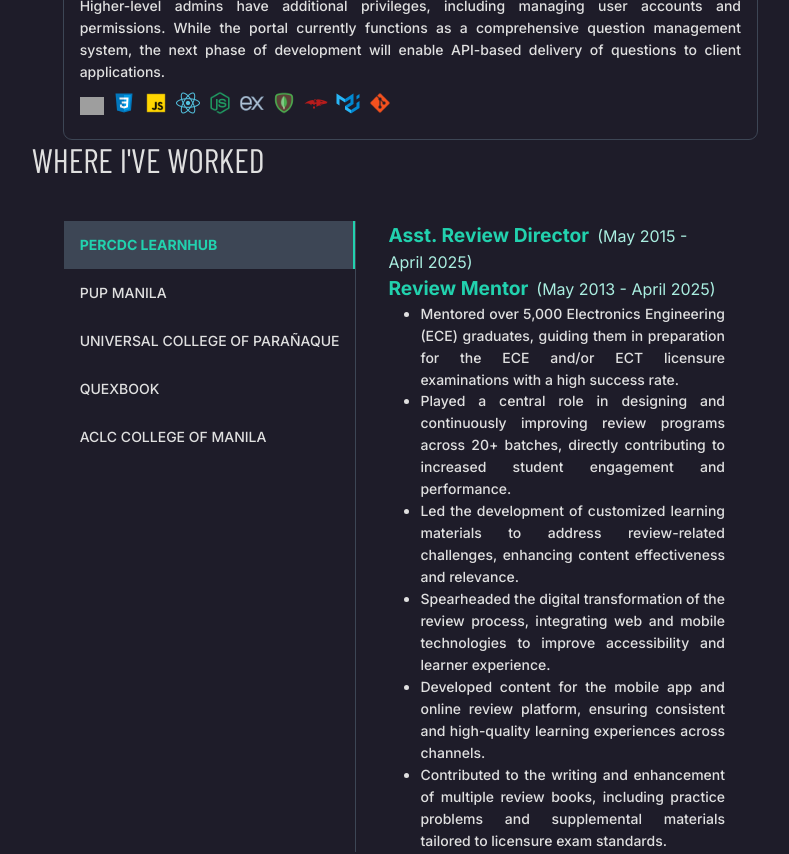
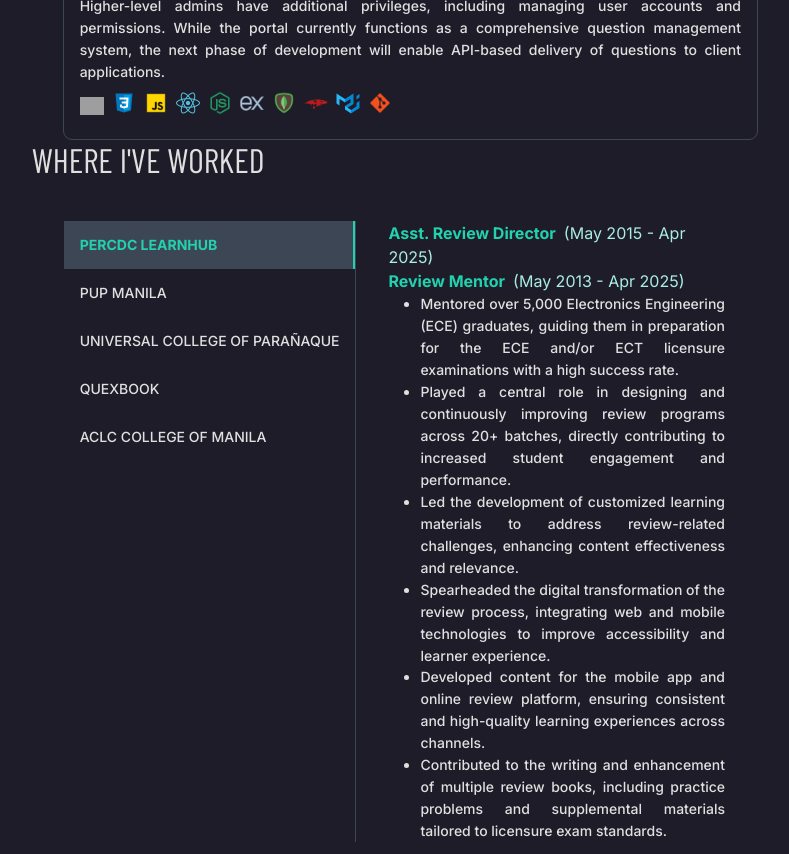
Before and after one commit to aramind/robin-mon-miranda-dev-portfolio, a React (Create React App) app: page / in a window 1280 px wide. Shown: the part 2180-3034 px from the top of the page, without its empty margins (443-1232 px from the left). Built offline with nearby package versions, Linux system fonts and the light colour scheme; grey boxes are pictures that could not be loaded; a web font is replaced by a local one.

Commit message:
feat: making the exp section dynamic

```diff
--- a/src/data/data.js
+++ b/src/data/data.js
@@ -77,8 +77,8 @@ export const experiences = [
     company: "PERCDC Learnhub",
     location: "Manila, Cebu, and Cavite, Philippines",
     roles: [
-      { title: "Asst. Review Director", period: "May 2015 - April 2025" },
-      { title: "Review Mentor", period: "May 2013 - April 2025" },
+      { title: "Asst. Review Director", period: "May 2015 - Apr 2025" },
+      { title: "Review Mentor", period: "May 2013 - Apr 2025" },
     ],
     highlights: [
       "Mentored over 5,000 Electronics Engineering (ECE) graduates, guiding them in preparation for the ECE and/or ECT licensure examinations with a high success rate.",
@@ -93,8 +93,8 @@ export const experiences = [
     company: "PUP Manila",
     location: "Manila, Philippines",
     roles: [
-      { title: "Full-time Instructor", period: "June 2022 – Feb 2025" },
-      { title: "Part-time Instructor", period: "June 2016 – June 2022" },
+      { title: "Full-time Instructor", period: "Jun 2022 – Feb 2025" },
+      { title: "Part-time Instructor", period: "Jun 2016 – Jun 2022" },
     ],
     highlights: [
       "Taught and mentored over 3,000 students in Electronics, Electrical, and Mechanical Engineering programs, delivering in-depth instruction in electronics and communication systems.",
@@ -106,9 +106,7 @@ export const experiences = [
   {
     company: "Universal College of Parañaque",
     location: "Parañaque, Philippines",
-    roles: [
-      { title: "Part-time Instructor", period: "January 2017 – March 2023" },
-    ],
+    roles: [{ title: "Part-time Instructor", period: "Jan 2017 – Mar 2023" }],
     highlights: [
       "Delivered instruction in mathematics, allied sciences, electronics, and communication systems to students in the ECE, EE, IE, and CpE programs, fostering both theoretical understanding and practical application.",
       "Played a key role in preparing graduating students—especially in the ECE and EE departments—for licensure exams, contributing to the school’s consistently above-national average passing rates.",
@@ -121,7 +119,7 @@ export const experiences = [
     roles: [
       {
         title: "Academic Content Developer & Evaluator",
-        period: "January 2016 – December 2023",
+        period: "Jan 2016 – Dec 2023",
       },
     ],
     highlights: [
@@ -133,9 +131,7 @@ export const experiences = [
   {
     company: "ACLC College of Manila",
     location: "Manila, Philippines",
-    roles: [
-      { title: "Part-Time Instructor", period: "June 2019 – March 2020" },
-    ],
+    roles: [{ title: "Part-Time Instructor", period: "Jun 2019 – Mar 2020" }],
     highlights: [
       "Taught foundational Math and Science courses to students in the Information Systems program.",
       "Helped students in their understanding and academic success in core subjects.",
--- a/src/sections/experiences/ExpMain.jsx
+++ b/src/sections/experiences/ExpMain.jsx
@@ -1,8 +1,11 @@
 import SectionTitle from "../../components/SectionTitle";
-import { Box, Tab, Tabs, Typography } from "@mui/material";
+import { Box, Stack, Tab, Tabs, Typography } from "@mui/material";
 import Experience from "./Experience";
 import { useState } from "react";
 import ExpPanel from "./ExpPanel";
+import useIsInMobile from "../../hooks/useIsInMobile";
+import ExpMainMobile from "./ExpMainMobile";
+import ExperienceMobile from "./ExperienceMobile";
 
 const prepExpTabs = (experiences) => {
   const expTabs = experiences?.map((exp, index) => ({
@@ -13,6 +16,8 @@ const prepExpTabs = (experiences) => {
 };
 
 const ExpMain = ({ experiences }) => {
+  const isInMobile = useIsInMobile();
+
   const [selectedExp, setSelectedExp] = useState(0);
 
   const handleChange = (e, newValue) => {
@@ -26,6 +31,13 @@ const ExpMain = ({ experiences }) => {
     <Box width={1} height={1}>
       <SectionTitle title="Where I've worked" />
       <br />
+      {isInMobile ? (
+        <Stack spacing={2}>
+          {experiences?.map((exp, index) => (
+            <ExperienceMobile key={index} exp={exp} />
+          ))}
+        </Stack>
+      ) : (
         <Box sx={{ display: "flex", flexDirection: "row", mt: 2 }} px={4}>
           <Tabs
             orientation="vertical"
@@ -68,6 +80,7 @@ const ExpMain = ({ experiences }) => {
             {preparedExpTabs?.[selectedExp]?.component}
           </Box>
         </Box>
+      )}
       {/* Render the selected experience */}
     </Box>
   );
--- /dev/null
+++ b/src/sections/experiences/ExpMainMobile.jsx
@@ -0,0 +1,33 @@
+import { Box, Stack, Typography } from "@mui/material";
+import React from "react";
+import ExpMain from "./ExpMain";
+import ExperienceMobile from "./ExperienceMobile";
+import SectionTitle from "../../components/SectionTitle";
+
+const ExpMainMobile = ({ experiences }) => {
+  console.log(experiences);
+  return (
+    <Box width={1} height={1}>
+      <SectionTitle title="Where I've worked" />
+      <br />
+      <Stack
+        spacing={1}
+        width={1}
+        borderRadius={2}
+        p={2}
+        sx={{
+          outlineStyle: "solid",
+          outlineWidth: 1,
+          outlineColor: (theme) => theme.palette.black.light,
+          transition: "all 0.4s ease-in-out",
+        }}
+      >
+        {experiences?.map((exp, index) => (
+          <ExperienceMobile key={index} exp={exp} />
+        ))}
+      </Stack>
+    </Box>
+  );
+};
+
+export default ExpMainMobile;
--- a/src/sections/experiences/Experience.jsx
+++ b/src/sections/experiences/Experience.jsx
@@ -1,30 +1,8 @@
 import { Box, Stack, Typography } from "@mui/material";
 import React from "react";
 import JobHighlights from "./JobHighlights";
+import JobRole from "./JobRole";
 
-const JobRole = ({ title, period }) => {
-  return (
-    <Typography>
-      <Typography
-        component="span"
-        display="inline"
-        color="primary"
-        fontSize="1.2rem"
-        fontWeight="bold"
-      >
-        {title}
-      </Typography>
-      <Typography
-        component="span"
-        display="inline"
-        color="primary.light"
-        sx={{ ml: 1 }}
-      >
-        ({period})
-      </Typography>
-    </Typography>
-  );
-};
 const Experience = ({ exp }) => {
   console.log(exp.roles);
   return (
--- /dev/null
+++ b/src/sections/experiences/ExperienceMobile.jsx
@@ -0,0 +1,31 @@
+import { Stack, Typography } from "@mui/material";
+import React from "react";
+import Experience from "./Experience";
+
+const ExperienceMobile = ({ exp }) => {
+  return (
+    <Stack
+      spacing={1}
+      width={1}
+      borderRadius={2}
+      p={2}
+      sx={{
+        outlineStyle: "solid",
+        outlineWidth: 1,
+        outlineColor: (theme) => theme.palette.black.light,
+      }}
+    >
+      <Typography
+        color="primary"
+        fontSize="1.2rem"
+        fontWeight="bold"
+        textAlign={{ xs: "center", md: "left" }}
+      >
+        {exp?.company}
+      </Typography>
+      <Experience exp={exp} />
+    </Stack>
+  );
+};
+
+export default ExperienceMobile;
--- a/src/sections/experiences/Experiences.jsx
+++ b/src/sections/experiences/Experiences.jsx
@@ -18,15 +18,9 @@ const Experiences = () => {
       spacing={4}
     >
       {!isInMobile && <Box flex={1} />}
-      {isInMobile ? (
-        <Box flex={1}>
-          <ExpMainMobile experiences={experiences} />
-        </Box>
-      ) : (
-        <Box flex={isInMobile ? 1 : 2}>
-          <ExpMain experiences={experiences} />
-        </Box>
-      )}
+      <Box flex={isInMobile ? 1 : 2}>
+        <ExpMain experiences={experiences} />
+      </Box>
     </Stack>
   );
 };
--- a/src/sections/experiences/JobRole.jsx
+++ b/src/sections/experiences/JobRole.jsx
@@ -7,9 +7,8 @@ const JobRole = ({ title, period }) => {
       <Typography
         component="span"
         display="inline"
-        color="primary"
-        fontSize="1.2rem"
-        fontWeight="bold"
+        color={{ xs: "primary.light", md: "primary.main" }}
+        fontWeight={{ md: "bold" }}
       >
         {title}
       </Typography>
--- a/src/sections/projects/ProjectMain.jsx
+++ b/src/sections/projects/ProjectMain.jsx
@@ -9,7 +9,7 @@ const ProjectMain = () => {
     <Box width={1} height={1}>
       <SectionTitle title="Some things I've built" />
       <br />
-      <Stack spacing={{ xs: 1, md: 2 }} ml={{ xs: 0, md: 4 }}>
+      <Stack spacing={2} ml={{ xs: 0, md: 4 }}>
         {projects?.map((p, index) => (
           <ProjectCard
             key={index}
```
Lines whose indentation alone changed are shown as unchanged.
